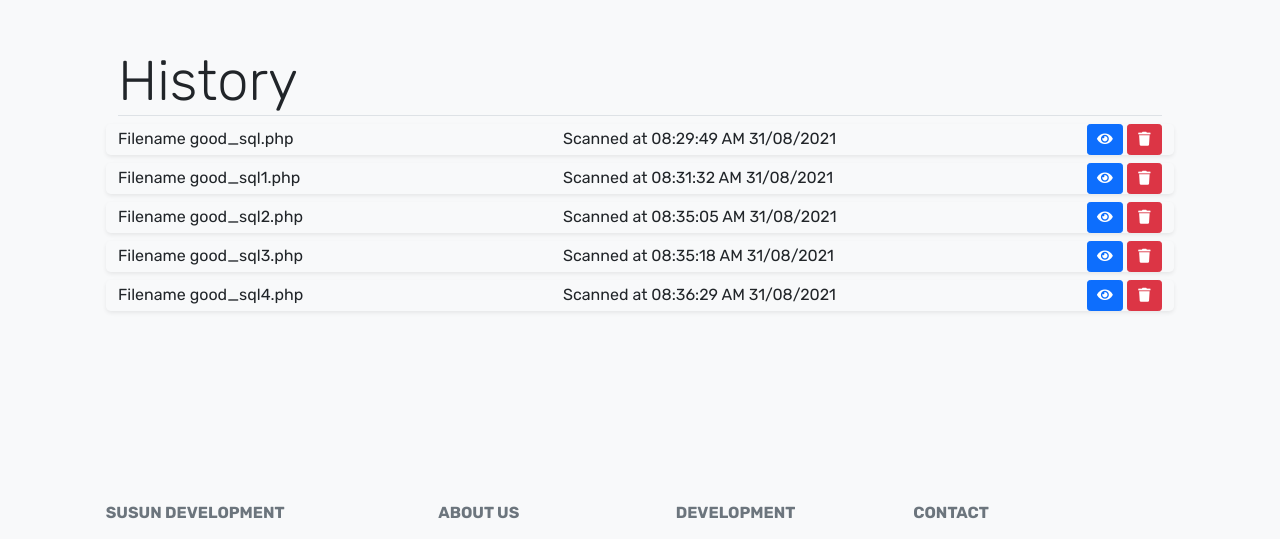
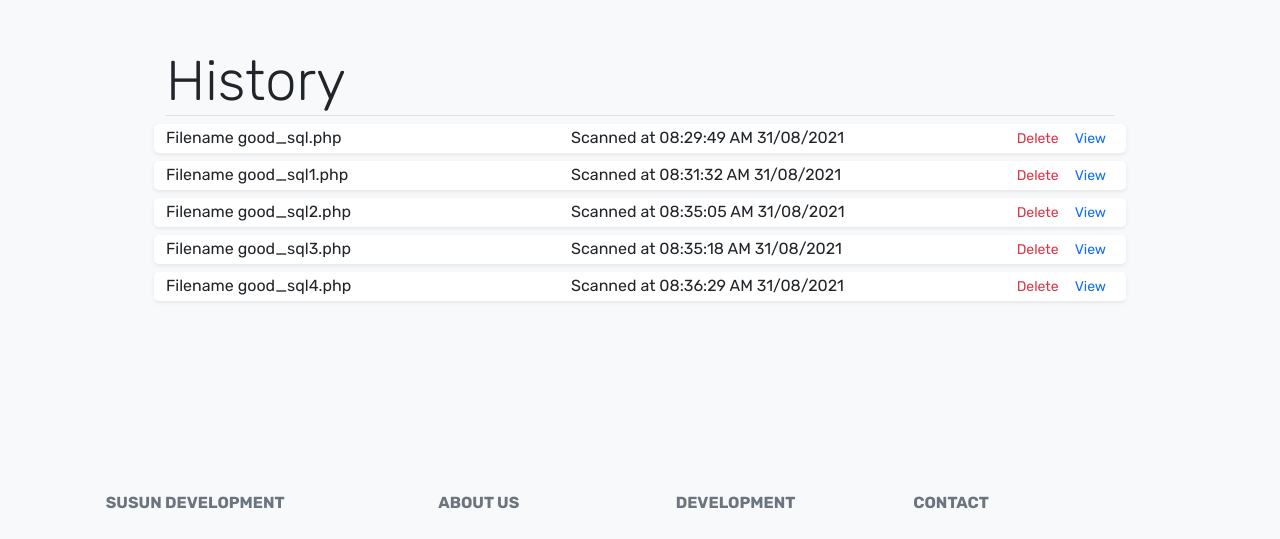
Before and after one commit to ad4mny/source-code-analysis-tools, a CodeIgniter app: page /source-code-anaysis-tool/history in a window 1280 px wide. Shown: the part 68-607 px from the top of the page. Run offline with CodeIgniter, Linux system fonts and the light colour scheme; a user stored in the database is signed in; data comes from the database, SQL or seed files in the repository.

Commit message:
minor ui update

```diff
--- a/application/views/HistoryInterface.php
+++ b/application/views/HistoryInterface.php
@@ -1,9 +1,14 @@
 <div class="container pb-5 px-5 my-5">
+    <div class="row px-5">
+        <div class="col">
             <h1 class="display-4 border-bottom">History</h1>
+        </div>
+    </div>
+    <div class="px-5">
         <?php if (isset($history) && is_array($history) && $history != false) {
             foreach ($history as $row) {
         ?>
-            <div class="row mb-2 shadow-sm rounded-3">
+                <div class="row bg-white mb-2 shadow-sm rounded-3">
                     <div class="col m-auto">
                         Filename <?php echo $row['fd_name']; ?>
                     </div>
@@ -11,14 +16,21 @@
                         Scanned at <?php echo $row['fd_log']; ?>
                     </div>
                     <div class="col-2">
-                    <a href="<?php echo base_url() . 'result/' . $row['fd_id'] ?>" class="btn btn-danger btn-sm float-end ">
-                        <i class="fas fa-trash fa-fw"></i>
+                        <a href="<?php echo base_url() . 'result/' . $row['fd_id'] ?>" class="text-decoration-none text-primary btn-sm float-end">
+                            View
                         </a>
-                    <a href="<?php echo base_url() . 'result/' . $row['fd_id'] ?>" class="btn btn-primary btn-sm float-end me-1">
-                        <i class="fas fa-eye fa-fw"></i>
+                        <a href="<?php echo base_url() . 'result/' . $row['fd_id'] ?>" class="text-decoration-none text-danger btn-sm float-end">
+                            Delete
                         </a>
                     </div>
                 </div>
             <?php }
-    } ?>
+        } else { ?>
+            <div class="row mb-2">
+                <div class="col m-auto">
+                    <p class="text-muted fw-light">No scan analysis history available yet.</p>
                 </div>
+            </div>
+        <?php } ?>
+    </div>
+</div>
--- a/application/views/SolutionInterface.php
+++ b/application/views/SolutionInterface.php
@@ -1,7 +1,7 @@
 <div class="container pb-5 px-5 my-5">
-    <div class="row">
+    <div class="row mx-5">
         <div class="col">
-        <h1 class="display-4 border-bottom">Solution</h1>
+            <h1 class="display-4 border-bottom">Solution</h1>
 
         </div>
     </div>
```
Lines whose indentation alone changed are shown as unchanged.
